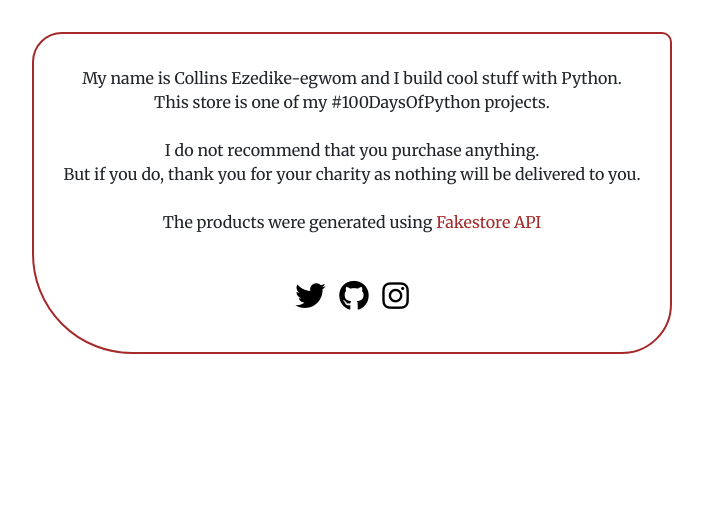
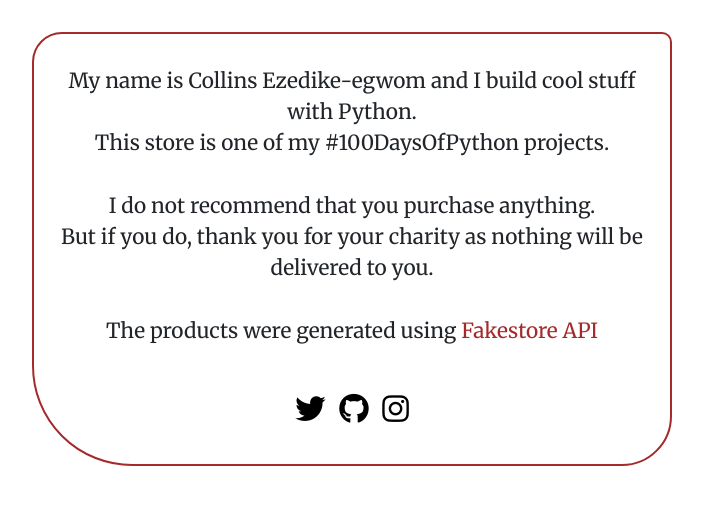
Before and after one commit to collinsezedike/the-xyz-store, a Flask app: page /about in a window 1280 px wide. Shown: the part 158-663 px from the top of the page, without its empty margins (288-991 px from the left). Run offline with Flask 2, Linux system fonts and the light colour scheme; some libraries are stand-ins or nearby versions.

Commit message:
Changed the font size for the about page text

```diff
--- a/static/style.css
+++ b/static/style.css
@@ -56,6 +56,9 @@ input {
     padding: 2rem 1.1rem;
     width: 50%;
     margin: 2rem auto;
+}
+.about-text {
+    font-size: 1.3rem;
 }
 .about-text a {
     color: brown;
@@ -169,6 +172,7 @@ input {
     }
     .about-text {
         text-align: left;
+        font-size: 1rem;
     }
     .form-div {
         width: 80%;
```
